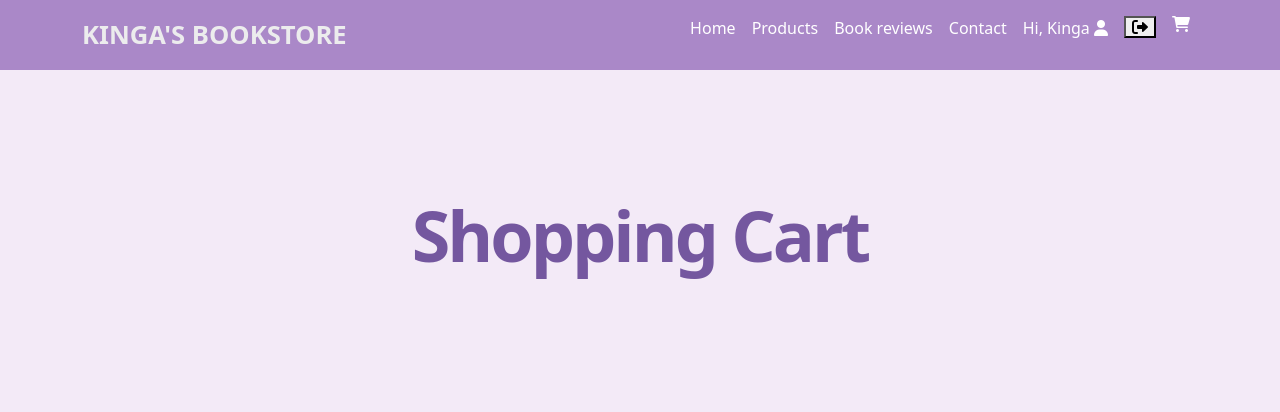
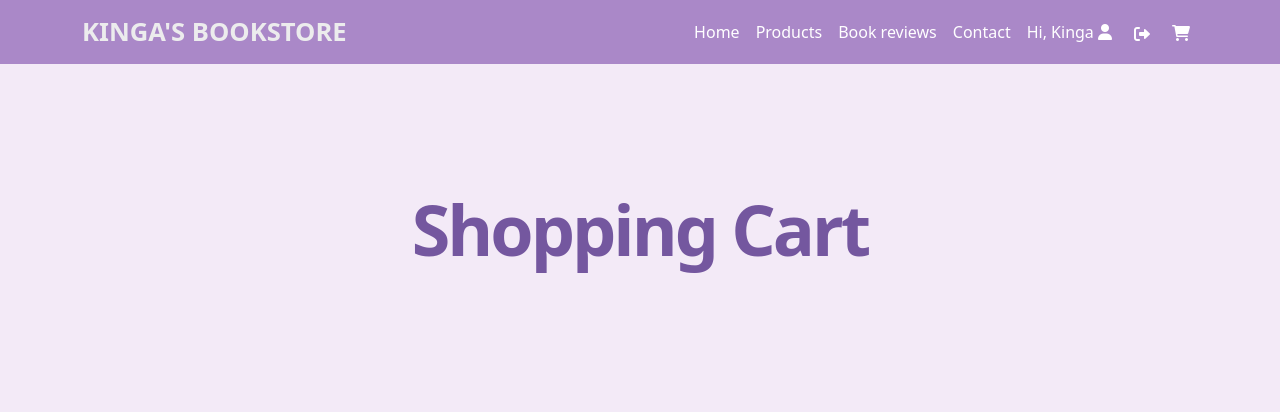
Before and after one commit to kinga-virlici/Book_marketplace, a Django app: page /cart/ in a window 1280 px wide. Shown: the top 412 px of the page. Run offline with Django 4.2, Linux system fonts and the light colour scheme; a user stored in the database is signed in; data comes from the database, SQL or seed files in the repository; both versions use the stored data as it was after the commit; some libraries are stand-ins or nearby versions.

Commit message:
varianta finala

```diff
--- a/App_marketplace/templates/App_marketplace/navbar.html
+++ b/App_marketplace/templates/App_marketplace/navbar.html
@@ -13,21 +13,24 @@
           <a class="nav-link active" aria-current="page" href="{% url 'book_review:book_review_list' %}">Book reviews</a>
           <a class="nav-link active" aria-current="page" href="/contact">Contact</a>
           {% if user.is_authenticated %}
-            <a class="nav-link" href="{#}" title="Logout"> Hi, {{user.username}}
+            <a class="nav-link" href="#" title="Logout"> Hi, {{user.username}}
               <i class="fas fa-user"></i>
             </a>
-            <form class="nav-link" action="{% url 'logout' %}" method="POST">
+          <li class="nav-link">
+            <form  action="{% url 'logout' %}" method="POST" style="margin-top: 5; margin-bottom: 0px;">
               {% csrf_token %}
-              <button class="logout-button" type="submit">
+              <button type="submit" style="border: 0; background-color: transparent; color: #fff;">
                 <i class="fa-solid fa-sign-out-alt"></i>
               </button>
             </form>
+          </li>
+
             <a class="nav-link" href="{% url 'App_marketplace:cart' %}" title="Cart">
-              <i class="fa-solid fa-shopping-cart"></i>
+              <i class="fa-solid fa-shopping-cart" style="margin-top: 5px;"></i>
             </a>
           {% else %}
             <a class="nav-link" href="{% url 'App_marketplace:login' %}" title="Login">
-              <i class="fa-solid fa-sign-in-alt"></i>
+              <i class="fa-solid fa-sign-in-alt" style="margin-top: 5px;"></i>
             </a>
           {% endif %}
         </div>
```
Also changed, not shown: book_marketplace_app.sqlite3.
